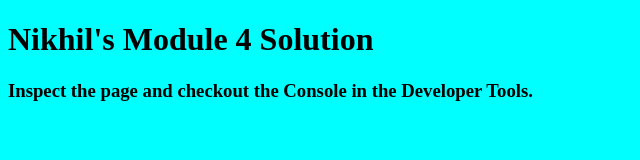
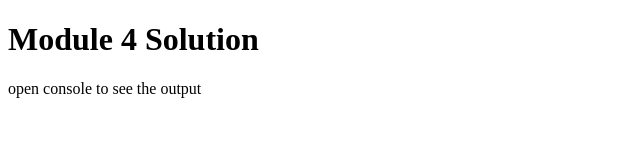
Before and after one commit to nikhilkni/module4, a plain HTML site: page index.html in a window 1280 px wide. Shown: the whole page, without its empty margins (0-640 px from the left). Drawn offline with Linux system fonts and the light colour scheme.

Commit message:
Update index.html

```diff
--- a/index.html
+++ b/index.html
@@ -1,18 +1,14 @@
-
 <!DOCTYPE html>
 <html>
 <head>
   <meta charset="utf-8">
-  <title>Module 4 Solution</title>
-  <script>
-    var names = [];
-  </script>
+  <title>Module 4 Solution Starter</title>
   <script src="SpeakHello.js"></script>
   <script src="SpeakGoodBye.js"></script>
   <script src="script.js"></script>
 </head>
-<body bgcolor="cyan">
-  <h1>Nikhil's Module 4 Solution</h1>
-  <h3>Inspect the page and checkout the Console in the Developer Tools.</h3>
+<body>
+  <h1>Module 4 Solution</h1>
+  <p>open console to see the output</p>
 </body>
 </html>
```
